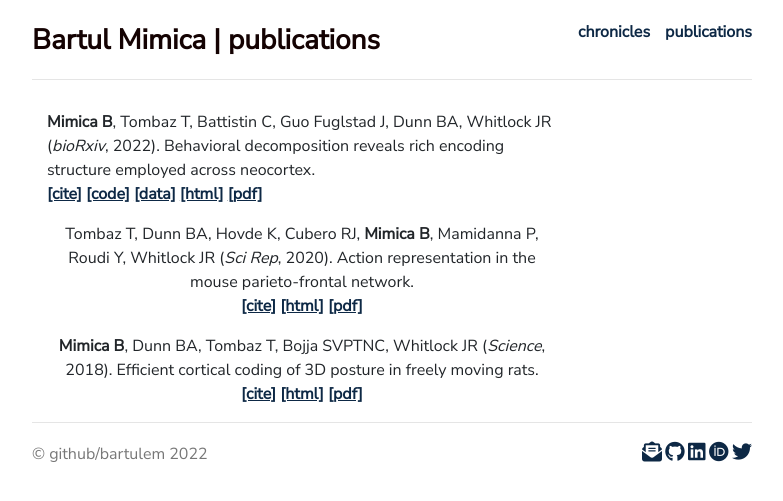
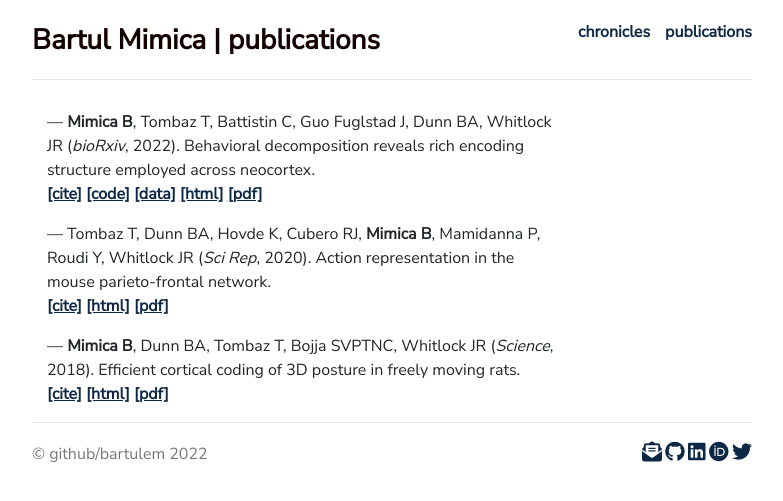
Before and after one commit to bartulem/bartulem.github.io, a Jekyll site: the page built from publications/index.html, in a window 1280 px wide. Shown: the top 501 px of the page, without its empty margins (248-1031 px from the left). Built offline with Jekyll 4.4.1, drawn with Linux system fonts in a browser that asks for light colours; nearby versions of some CDN libraries; comment, search, counter and statistics services are not loaded; a style sheet for code colours, icons or effects is not loaded.

Commit message:
add pub list v17

```diff
--- a/publications/index.html
+++ b/publications/index.html
@@ -7,7 +7,7 @@ category: publications
 <div class="container">
   <div class="row">
     <div class="col-sm-9">
-      	   <p><b>Mimica B</b>, Tombaz T, Battistin C, Guo Fuglstad J, Dunn BA, Whitlock JR (<em>bioRxiv</em>, 2022). Behavioral decomposition reveals rich encoding structure employed across neocortex.<br>
+      	   <p>— <b>Mimica B</b>, Tombaz T, Battistin C, Guo Fuglstad J, Dunn BA, Whitlock JR (<em>bioRxiv</em>, 2022). Behavioral decomposition reveals rich encoding structure employed across neocortex.<br>
 	    <a href="files/mimica2022.bib" download><u>[cite]</u></a> <a href="https://github.com/bartulem/KISN-pancortical-kinematics" target="_blank"><u>[code]</u></a> <a href="https://figshare.com/articles/dataset/Rat_3D_Tracking_E-Phys_KISN_2020_Dataset/17903834" target="_blank"><u>[data]</u></a> <a href="https://www.biorxiv.org/content/10.1101/2022.02.08.479515v2" target="_blank"><u>[html]</u></a> <a href="/files/MTBFDW_2022_bioRxiv.pdf" target="_blank"><u>[pdf]</u></a>
     </div>
     <div class="col-sm-1.5">
@@ -19,10 +19,8 @@ category: publications
   </div>
   <div class="row">
     <div class="col-sm-9">
-	<center>
-      	   <p>Tombaz T, Dunn BA, Hovde K, Cubero RJ, <b>Mimica B</b>, Mamidanna P, Roudi Y, Whitlock JR (<em>Sci Rep</em>, 2020). Action representation in the mouse parieto-frontal network.<br>
+      	   <p>— Tombaz T, Dunn BA, Hovde K, Cubero RJ, <b>Mimica B</b>, Mamidanna P, Roudi Y, Whitlock JR (<em>Sci Rep</em>, 2020). Action representation in the mouse parieto-frontal network.<br>
 	   <a href="files/tombaz2020.bib" download><u>[cite]</u></a> <a href="https://www.nature.com/articles/s41598-020-62089-6?error=cookies_not_supported&code=e0a538d4-9569-4b30-b2d1-d78d1c8e03b3" target="_blank"><u>[html]</u></a> <a href="/files/tombaz2020_scireports.pdf" target="_blank"><u>[pdf]</u></a>
-	</center>
     </div>
     <div class="col-sm-1.5">
     	</a> <span class="__dimensions_badge_embed__" data-doi="10.1038/s41598-020-62089-6" data-style="small_circle"></span><script async src="https://badge.dimensions.ai/badge.js" charset="utf-8"></script>
@@ -33,10 +31,8 @@ category: publications
   </div>
   <div class="row">
     <div class="col-sm-9">
-	<center>
-      	   <p><b>Mimica B</b>, Dunn BA, Tombaz T, Bojja SVPTNC, Whitlock JR (<em>Science</em>, 2018). Efficient cortical coding of 3D posture in freely moving rats.<br>
+      	   <p>— <b>Mimica B</b>, Dunn BA, Tombaz T, Bojja SVPTNC, Whitlock JR (<em>Science</em>, 2018). Efficient cortical coding of 3D posture in freely moving rats.<br>
 	   <a href="/files/mimica2018.bib" download><u>[cite]</u></a> <a href="https://science.sciencemag.org/content/362/6414/584" target="_blank"><u>[html]</u></a> <a href="files/mimica2018_science.pdf" target="_blank"><u>[pdf]</u></a>
-	</center>
     </div>
     <div class="col-sm-1.5">
     	</a> <span class="__dimensions_badge_embed__" data-doi="10.1126/science.aau2013" data-style="small_circle"></span><script async src="https://badge.dimensions.ai/badge.js" charset="utf-8"></script>
```
